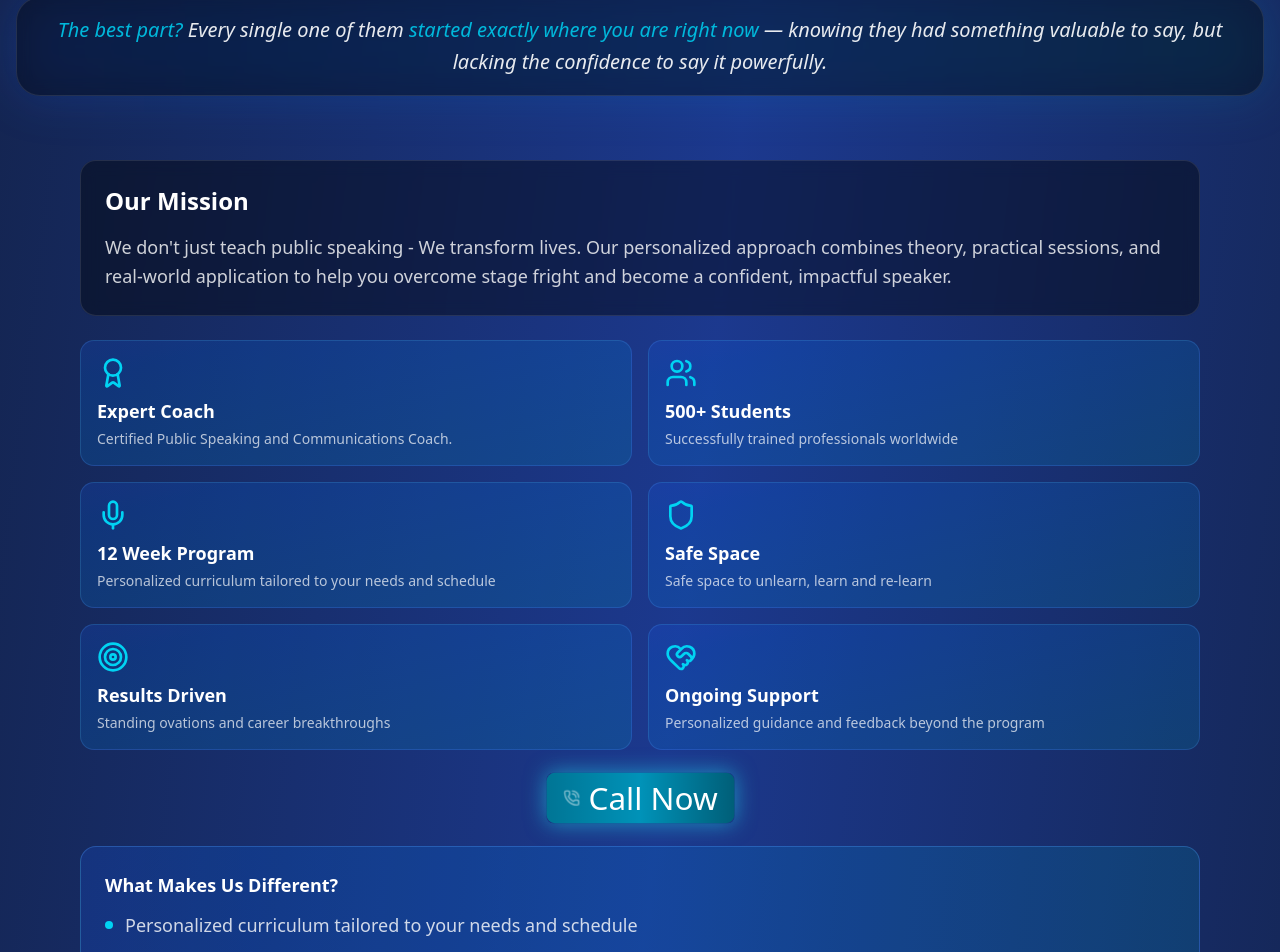
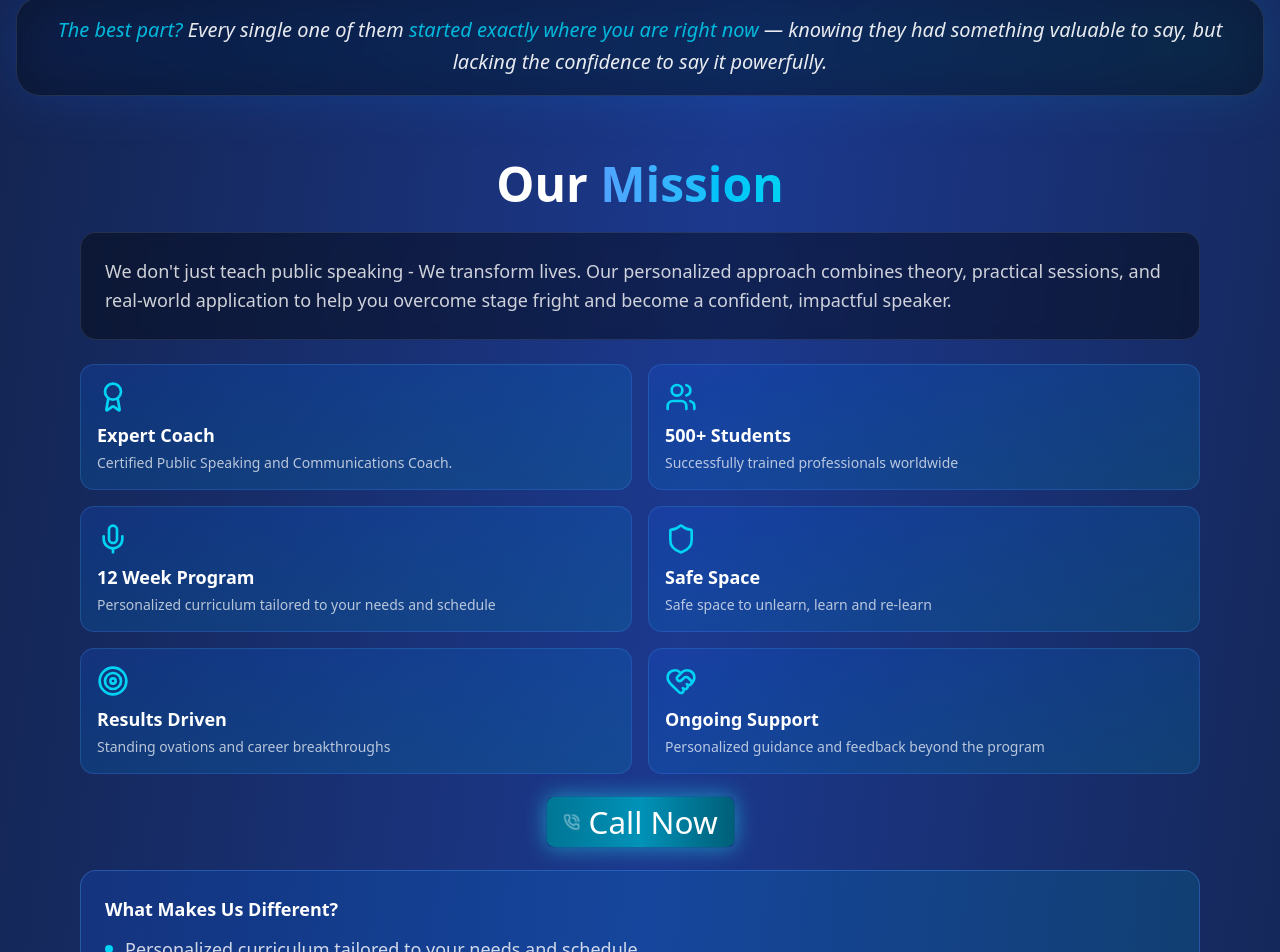
Before and after one commit to rdghostmann/Speak10xbetter, a Next.js app: page / in a window 1280 px wide. Shown: the part 4388-5340 px from the top of the page. Built offline with nearby package versions, Linux system fonts and the light colour scheme.

Commit message:
Update Stuff Mission

```diff
--- a/components/About/About.jsx
+++ b/components/About/About.jsx
@@ -344,6 +344,14 @@ export default function About() {
 
 
       {/* Our Mission  */}
+      <div className="w-full text-center my-5">
+        <h2 className="text-4xl md:text-5xl font-bold text-white mb-6">
+          Our{" "}
+          <span className="bg-gradient-to-r from-blue-400 to-cyan-400 bg-clip-text text-transparent">
+            Mission
+          </span>
+        </h2>
+      </div>
       <div className="grid grid-cols-1 gap-12 items-center">
 
         <motion.div
@@ -353,7 +361,7 @@ export default function About() {
           className="text-lg space-y-6 px-4 md:px-10 lg:px-16"
         >
           <div className="bg-black/40 backdrop-blur-sm rounded-2xl p-6 border border-white/10">
-            <h3 className="text-2xl font-bold text-white mb-4">Our Mission</h3>
+            <h3 className="hidden text-2xl font-bold text-white mb-4">Our Mission</h3>
             <p className="text-white/80 leading-relaxed">
               We don't just teach public speaking - We transform lives. Our personalized approach combines theory,
               practical sessions, and real-world application to help you overcome stage fright and become a confident,
```
